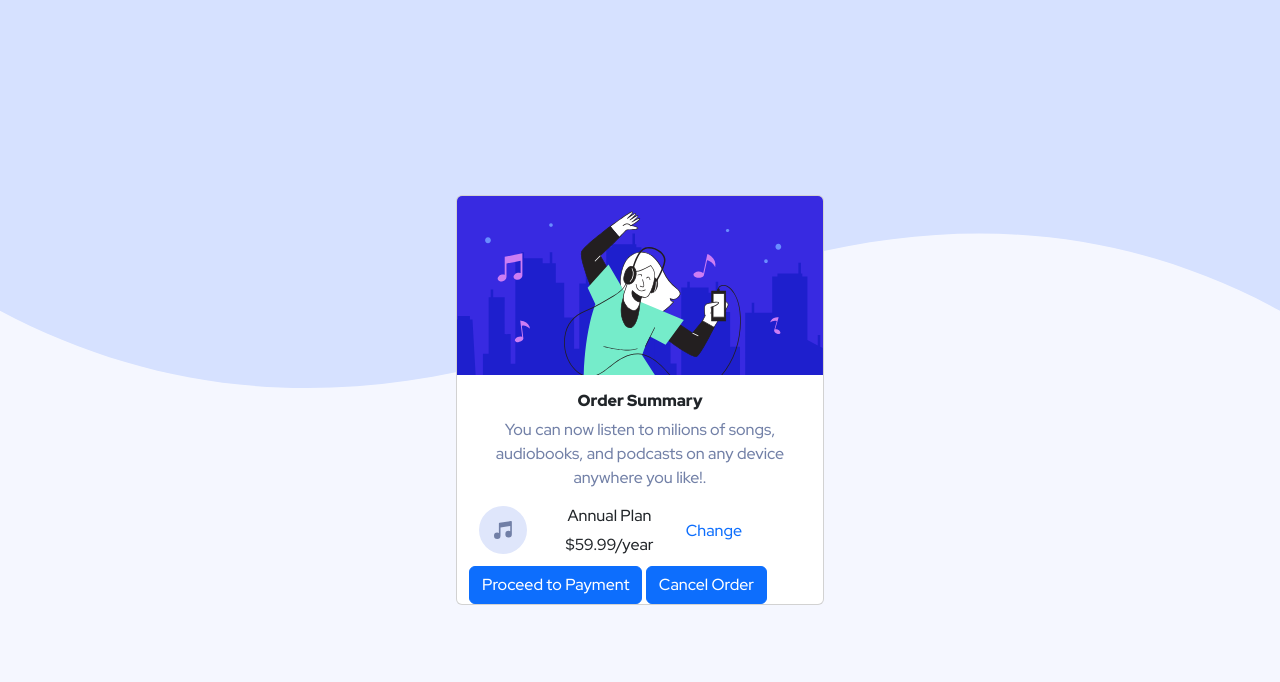
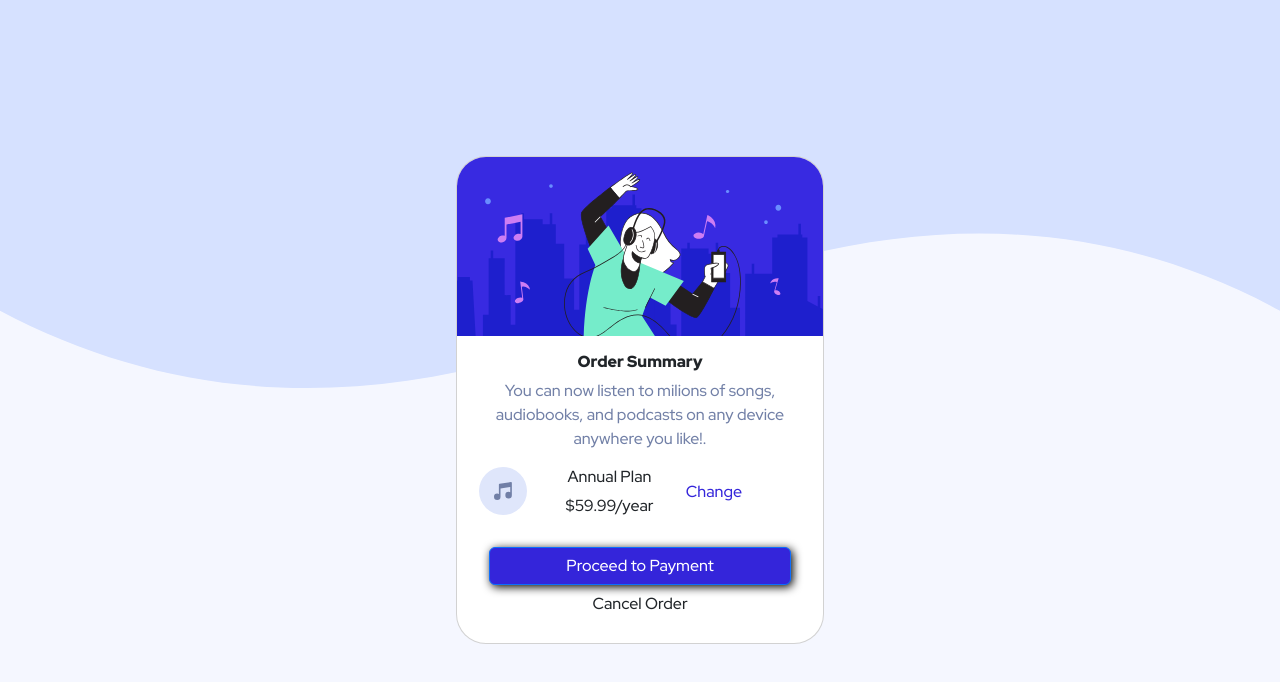
Before and after one commit to MatheusFelipeRuiz/Order-Summary-Component, a plain HTML site: page index.html in a window 1280 px wide. Drawn offline with nearby package versions, Linux system fonts and the light colour scheme.

Commit message:
Estilizando os botões do card

```diff
--- a/assets/scss/card.scss
+++ b/assets/scss/card.scss
@@ -1,6 +1,9 @@
 .card {
     width: 23em;
+    border-radius: 30px;
+    overflow: hidden;
     // # Body Card
+    .card-body {
         .card-title {
             font-weight: 900;
             text-align: center;
@@ -10,8 +13,9 @@
             color: $cinza-escuro;
             text-align: center;
         }
+    }
     // # Planos de Contrato
-    .container {
+    .contract{
         .row {
             display: flex;
             justify-content: center;
@@ -30,8 +34,27 @@
                     justify-content: flex-start;
                     align-items: center;
                     text-decoration: none;
+                    color: $azul-escuro;
                     &:hover {
-                        color: $azul-escuro;
+                        color: $azul-claro;
+                    }
+                }
+            }
+        }
+    }
+    .buttons {
+        .row {
+            padding: 20px;
+            div {
+                a {
+                    width: 100%;
+                }
+                .btn-primary {
+                    box-shadow: 2px 2px 10px black;
+                    background-color: $azul-escuro;
+                    &:hover {
+                        color: $branco;
+                        background-color: $azul-claro;
                     }
                 }
             }
--- a/assets/scss/variaveis.scss
+++ b/assets/scss/variaveis.scss
@@ -2,4 +2,5 @@
 $branco: #fff;
 $cinza: #f5f7ff;
 $cinza-escuro: hsl(224, 23%, 55%);
+$azul-claro: hsl(245, 97%, 66%);
 $azul-escuro: hsl(245, 71%, 50%);
--- a/index.html
+++ b/index.html
@@ -22,7 +22,7 @@
           <p class="card-text">You can now listen to milions of songs, audiobooks, and podcasts on any device anywhere you like!.</p>
         </div>
         <!-- # Planos de contrato -->
-        <section class="container">
+        <section class="container contract">
             <article class="row">
                 <div class="col-md-3"><img src="assets/images/icon-music.svg" alt="Music Icon"></div>
                 <div class="col-md-4">
@@ -34,9 +34,15 @@
         </section>
 
         <!-- # Buttons  -->
-        <div class="container">
-            <a href="###" class="btn btn-primary">Proceed to Payment</a>
-            <a href="###" class="btn btn-primary">Cancel Order</a>
+        <div class="container buttons">
+            <article class="row">
+                <div class="col-md-12">
+                    <a href="###" class="btn btn-primary">Proceed to Payment</a>
+                </div>
+                <div class="col-md-12">
+                    <a href="###" class="btn">Cancel Order</a>
+                </div>
+            </article>
         </div>
     </div>
 
```
Also changed, not shown: assets/css/style.css, 1 other file. Lines whose indentation alone changed are shown as unchanged.
